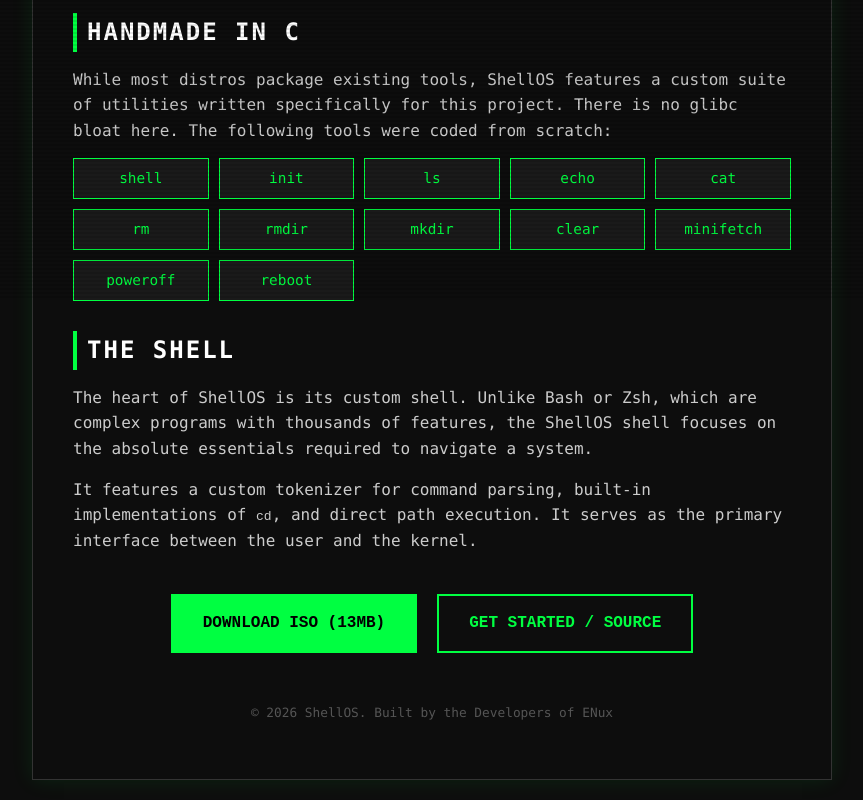
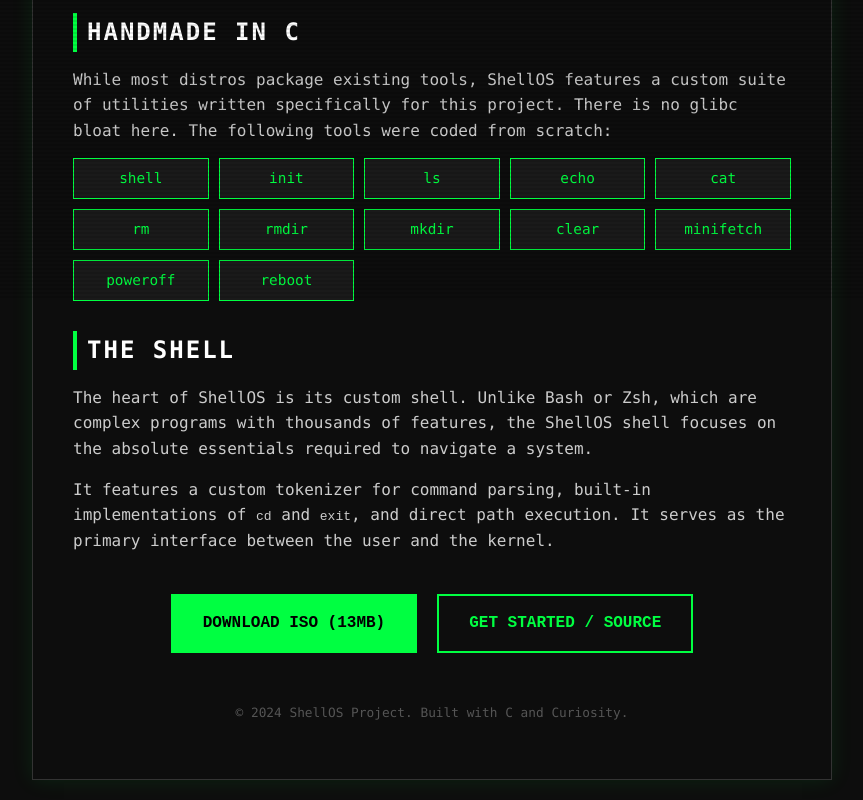
Before and after one commit to ENux-Distro/ShellOS, a plain HTML site: page index.html in a window 1280 px wide. Shown: the part 502-1302 px from the top of the page, without its empty margins (208-1071 px from the left). Drawn offline with Linux system fonts and the light colour scheme.

Commit message:
Update index.html

```diff
--- a/index.html
+++ b/index.html
@@ -221,7 +221,7 @@
                 the ShellOS shell focuses on the absolute essentials required to navigate a system.
             </p>
             <p>
-                It features a custom tokenizer for command parsing, built-in implementations of <code>cd</code>,
+                It features a custom tokenizer for command parsing, built-in implementations of <code>cd</code> and <code>exit</code>,
                 and direct path execution. It serves as the primary interface between the user and the kernel.
             </p>
         </section>
@@ -236,7 +236,7 @@
         </div>
 
         <footer>
-            <p>&copy; 2026 ShellOS. Built by the Developers of ENux</p>
+            <p>&copy; 2024 ShellOS Project. Built with C and Curiosity.</p>
         </footer>
     </div>
 
```
